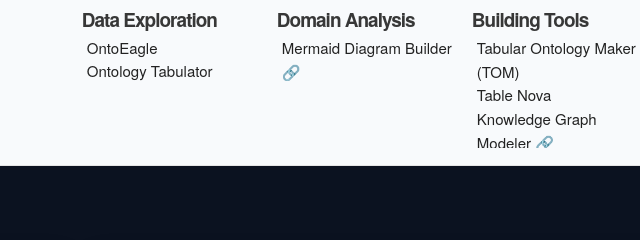
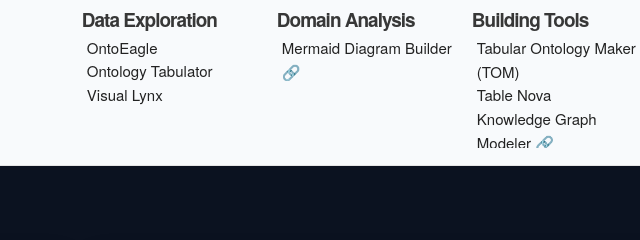
Before and after one commit to jonathanvajda/iri-swapper, a plain HTML site: page docs/index.html in a window 1280 px wide. Shown: the top 240 px of the page, 561-1201 px from the left. Drawn offline with Linux system fonts and the light colour scheme.

Commit message:
adding visual lynx

```diff
--- a/docs/app/site-header.js
+++ b/docs/app/site-header.js
@@ -20,6 +20,7 @@
         "sparql-pattern-visualizer": { src: "./images/sparql-pattern-visualizer.svg", alt: "SPARQL Pattern Visualizer" },
         "ontology-curation-manager": { src: "./images/ontology-curation-manager.svg", alt: "Ontology Curation Manager" },
         "myna-iri-swapper": { src: "./images/myna-iri-swapper.svg", alt: "Myna IRI Swapper" },
+        "visual-lynx": { src: "./images/visual-lynx.svg", alt: "Visual Lynx" },
       },
       defaultToolLogo: { src: "./images/default.svg", alt: "Tool" }
     },
@@ -31,6 +32,7 @@
           { label: "OntoEagle", href: "/search.html", pageId: "ontoeagle" },
         //  { label: "IRI Registry", href: "/iri-registry.html", pageId: "iri-registry" },
           { label: "Ontology Tabulator", href: "https://jonathanvajda.github.io/ontology-tabulator/", pageId: "ontology-tabulator" },
+          { label: "Visual Lynx", href: "https://jonathanvajda.github.io/visual-lynx/", pageId: "visual-lynx" },
         ],
       },
 {
--- a/docs/styles/site-header.css
+++ b/docs/styles/site-header.css
@@ -71,6 +71,7 @@
   display: inline-flex;
   height: 130px;   /* match main logo height */
   width: auto;
+  max-width: 160px;
 }
 
 .sitehdr-tool__title {
```
Also changed, not shown: docs/images/visual-lynx.svg (added).
